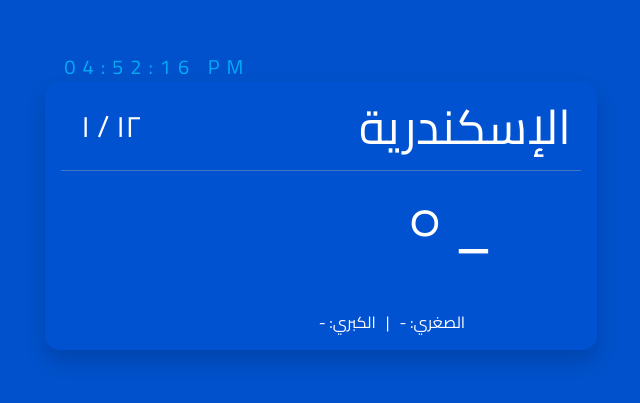
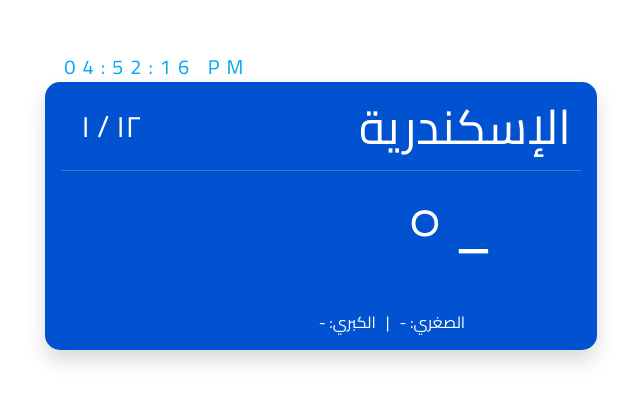
Before and after one commit to eslamelngar-dev/Simple-Weather-Card-with-API, a React (Vite) app: page / in a window 1280 px wide. Shown: the part 199-602 px from the top of the page, without its empty margins (319-959 px from the left). Built offline with nearby package versions, Linux system fonts and the light colour scheme; no server answers.

Commit message:
bg color

```diff
--- a/src/App.css
+++ b/src/App.css
@@ -1,3 +1,3 @@
 body {
-  background-color: #0051cb !important;
+  background-color: #ffffff !important;
 }
```
